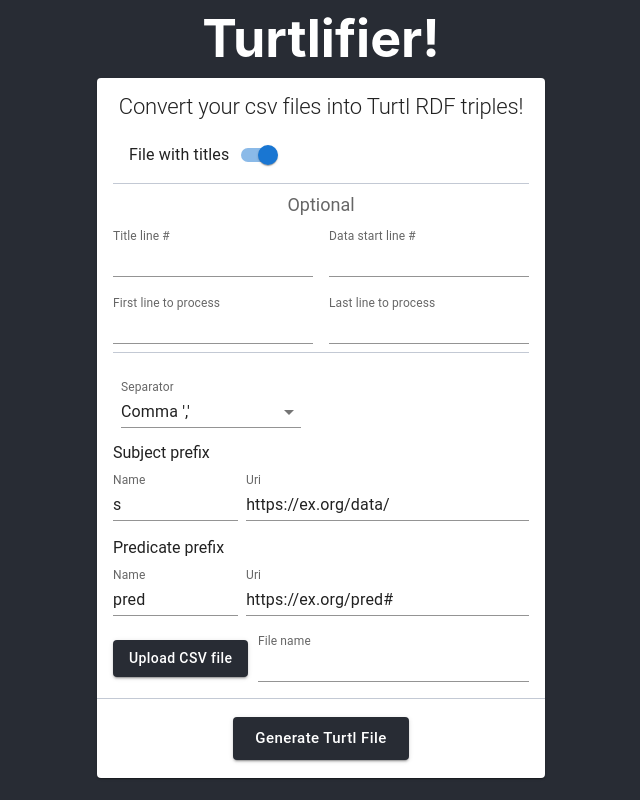
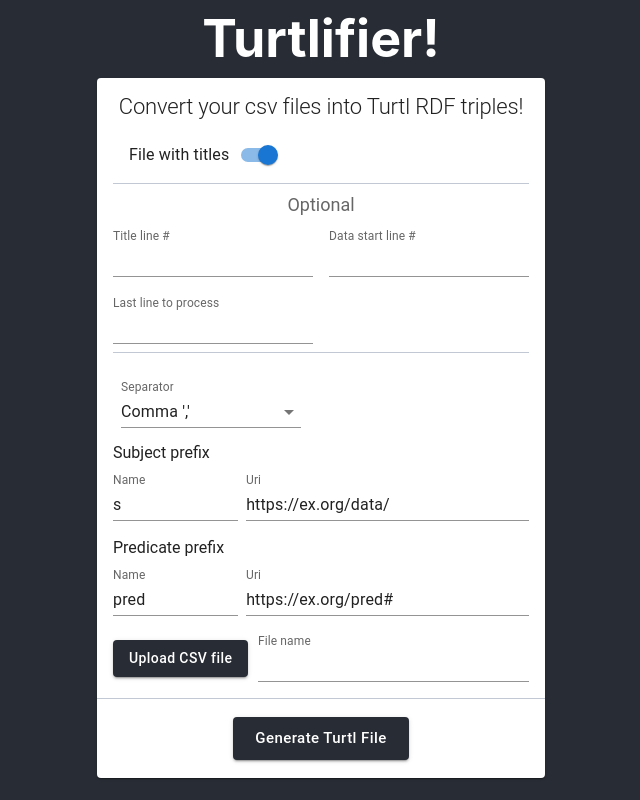
Before and after one commit to mauduran/Turtlifier, a React (Create React App) app in the folder turtl-front/turtl-front/: page / in a window 1280 px wide. Shown: the whole page, without its empty margins (319-959 px from the left). Built offline with nearby package versions, Linux system fonts and the light colour scheme.

Commit message:
Fix: Removed unused input

```diff
--- a/turtl-front/turtl-front/src/app/pages/TurtlForm/TurtlForm.jsx
+++ b/turtl-front/turtl-front/src/app/pages/TurtlForm/TurtlForm.jsx
@@ -33,7 +33,6 @@ export default function TurtlForm() {
     const [hasTitles, setHasTitles] = useState(true);
     const [titleLineNum, setTitleLineNum] = useState("");
     const [dataLineNum, setDataLineNum] = useState("");
-    const [firstLineToProcess, setFirstLineToProcess] = useState("");
     const [lastLineToProcess, setLastLineToProcess] = useState("");
     const [subjectPrefix, setSubjectPrefix] = useState("s")
     const [subjectPrefixUri, setSubjectPrefixUri] = useState("https://ex.org/data/");
@@ -63,9 +62,6 @@ export default function TurtlForm() {
             formData.append('titleLineNum', titleLineNum);
         if (dataLineNum && dataLineNum !== "")
             formData.append('dataLineNum', dataLineNum);
-
-        if (firstLineToProcess && firstLineToProcess !== "")
-            formData.append('firstLineToProcess', firstLineToProcess);
 
         if (lastLineToProcess && lastLineToProcess !== "")
             formData.append('lastLineToProcess', lastLineToProcess);
@@ -206,24 +202,6 @@ export default function TurtlForm() {
                             width: "100%",
                             marginTop: "10px"
                         }} >
-                        <TextField
-                            id="first-line-to-read"
-                            label="First line to process"
-                            type="number"
-                            sx={{ width: "48%" }}
-                            InputLabelProps={{
-                                shrink: true,
-                            }}
-                            InputProps={{
-                                inputProps: {
-                                    min: 1
-                                }
-                            }}
-                            variant="standard"
-                            value={firstLineToProcess}
-                            onChange={(e) => setFirstLineToProcess(e.target.value)}
-                        />
-
                         <TextField
                             id="last-line-to-read"
                             label="Last line to process"
```
